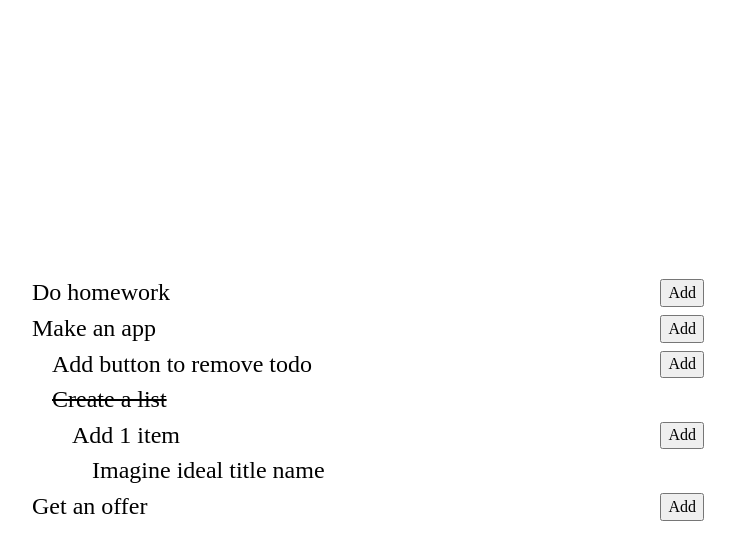
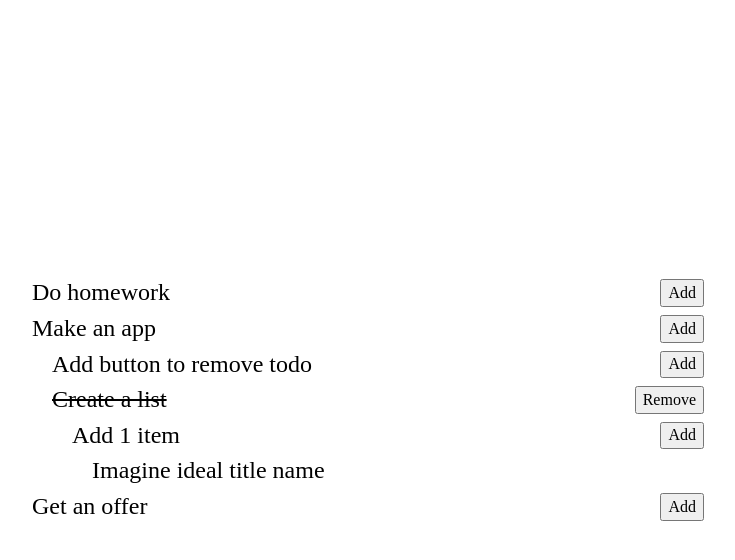
Before and after one commit to lomeat/nested-todos, a React app: page / in a window 1280 px wide. Both pictures are taken after a click on the element "Create a list". Shown: the top 560 px of the page, without its empty margins (272-1007 px from the left). Built offline with nearby package versions, Linux system fonts and the light colour scheme.

Commit message:
add: remove todo button

```diff
--- a/src/Todo.js
+++ b/src/Todo.js
@@ -1,51 +1,37 @@
-import React, { useState } from "react";
+import React, { usetodo } from "react";
 import styled from "styled-components";
 
 import { TodoTree } from "./TodoTree";
 
-export const Todo = ({ todo, nestedLevel, toggleIsComplete }) => {
+export const Todo = ({
+  todo,
+  nestedLevel,
+  toggleIsComplete,
+  removeTodo,
+  addNewTodo,
+}) => {
   const newNestedLevel = nestedLevel + 1;
-  const [state, setState] = useState(todo);
-
-  const addNewTodo = () => {
-    const newTodo = {
-      id: Math.floor(Math.random() * Date.now()),
-      title: "New Todo",
-      isComplete: false,
-      children: {},
-    };
-
-    if (!state.isComplete) {
-      const prevList = state.children.list;
-      setState((state) => ({
-        ...state,
-        children: {
-          list: prevList ? [...state.children.list, newTodo] : [newTodo],
-          completed: prevList ? [...state.children.completed] : [],
-        },
-      }));
-    }
-  };
-
-  console.log(state);
 
   return (
     <>
-      <Wrapper key={state.id}>
+      <Wrapper key={todo.id}>
         <Title
-          isComplete={state.isComplete}
-          onClick={() => toggleIsComplete(state)}
+          isComplete={todo.isComplete}
+          onClick={() => toggleIsComplete(todo)}
         >
-          {state.title}
+          {todo.title}
         </Title>
-        {nestedLevel < 3 && !state.isComplete && (
-          <Add onClick={() => addNewTodo(state)}>Add</Add>
+        {todo.isComplete && (
+          <Remove onClick={() => removeTodo(todo)}>Remove</Remove>
+        )}
+        {nestedLevel < 3 && !todo.isComplete && (
+          <Add onClick={() => addNewTodo(todo)}>Add</Add>
         )}
       </Wrapper>
       <ListLeftMargin>
-        {(state.children.list || state.children.completed) &&
+        {(todo.children.list || todo.children.completed) &&
           newNestedLevel <= 3 && (
-            <TodoTree nestedLevel={newNestedLevel} children={state.children} />
+            <TodoTree nestedLevel={newNestedLevel} children={todo.children} />
           )}
       </ListLeftMargin>
     </>
@@ -76,6 +62,12 @@ const Add = styled.button`
   }
 `;
 
+const Remove = styled.button`
+  :hover {
+    cursor: pointer;
+  }
+`;
+
 const ListLeftMargin = styled.div`
   margin-left: 20px;
 `;
--- a/src/TodoTree.js
+++ b/src/TodoTree.js
@@ -13,12 +13,48 @@ export const TodoTree = ({ nestedLevel = 0, children }) => {
     if (todo.isComplete) {
       setTodos((state) => ({
         list: [...state.list, { ...todo, isComplete: false }],
-        completed: [...state.completed.filter((item) => item.id !== todo.id)],
+        completed: state.completed.filter((item) => item.id !== todo.id),
       }));
     } else {
       setTodos((state) => ({
-        list: [...state.list.filter((item) => item.id !== todo.id)],
+        list: state.list.filter((item) => item.id !== todo.id),
         completed: [{ ...todo, isComplete: true }, ...state.completed],
+      }));
+    }
+  };
+
+  const removeTodo = (todo) => {
+    if (todo.isComplete) {
+      setTodos((state) => ({
+        ...state,
+        completed: state.completed.filter((item) => item.id !== todo.id),
+      }));
+    }
+  };
+
+  const addNewTodo = (todo) => {
+    const newTodo = {
+      id: Math.floor(Math.random() * Date.now()),
+      title: "New Todo",
+      isComplete: false,
+      children: {},
+    };
+
+    if (!todo.isComplete) {
+      setTodos((state) => ({
+        ...state,
+        list: [
+          ...state.list,
+          {
+            ...todo,
+            children: {
+              list: todo.children.list
+                ? [...todo.children.list, newTodo]
+                : [newTodo],
+              completed: [],
+            },
+          },
+        ],
       }));
     }
   };
@@ -31,6 +67,7 @@ export const TodoTree = ({ nestedLevel = 0, children }) => {
           todo={todo}
           nestedLevel={nestedLevel}
           toggleIsComplete={toggleIsTodoComplete}
+          addNewTodo={addNewTodo}
         />
       ))}
       {todos.completed.map((todo) => (
@@ -39,6 +76,7 @@ export const TodoTree = ({ nestedLevel = 0, children }) => {
           todo={todo}
           nestedLevel={nestedLevel}
           toggleIsComplete={toggleIsTodoComplete}
+          removeTodo={removeTodo}
         />
       ))}
     </>
```
